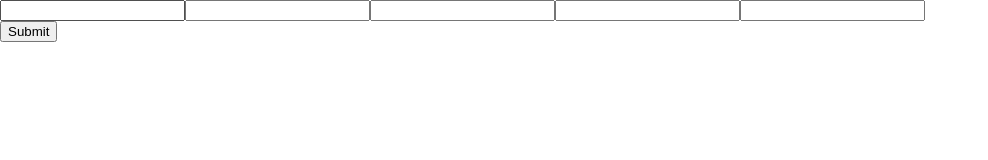
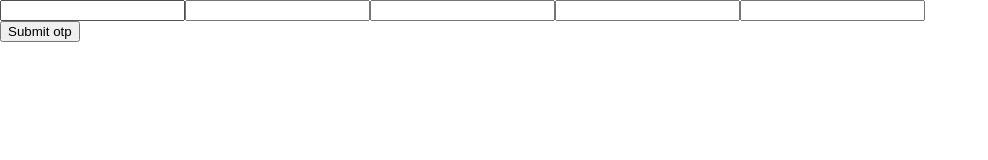
Before and after one commit to sanidhyarc200/reactapp, a React (Vite) app in the folder vite-project/: page / in a window 1280 px wide. Shown: the top 160 px of the page, without its empty margins (0-988 px from the left). Built offline with nearby package versions, Linux system fonts and the light colour scheme.

Commit message:
otp added

```diff
--- a/vite-project/src/day19task/otpinputb0x.jsx
+++ b/vite-project/src/day19task/otpinputb0x.jsx
@@ -98,7 +98,7 @@ class Otpinput extends React.Component {
           />
         </div>
         <Button className="primary" type="submit">
-          Submit
+          Submit otp
         </Button>
       </form>
     );
```
